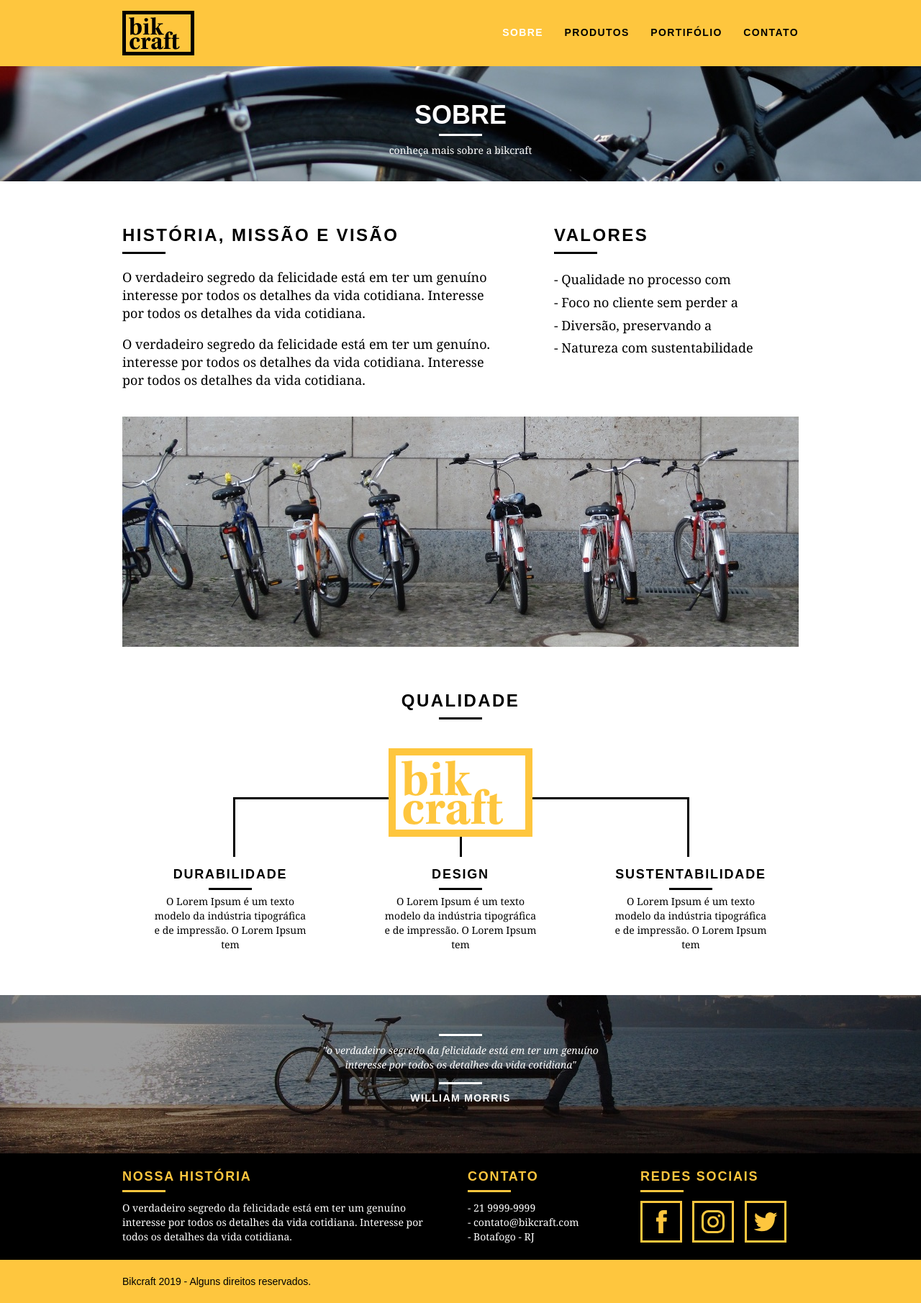
After one commit to Evaldo-Gomes/webdesign_origamid, a PHP site: page /sobre.html in a window 1280 px wide. The commit adds this page. Shown: the whole page at 72% size. Run offline with PHP 8.4, Linux system fonts and the light colour scheme.

Commit message:
Aula 5-1-9 Sobre

```diff
--- /dev/null
+++ b/web/css/sobre.css
@@ -0,0 +1,26 @@
+.interna_sobre {
+    background: url("../img/bg-sobre.jpg") no-repeat center;
+}
+
+.missao_sobre {
+    padding-top: 60px;
+}
+
+.missao_sobre p {
+    font-size: 18px;
+    line-height: 25px;
+    margin-bottom: 1em;
+    padding-right: 60px;
+}
+
+.missao_sobre ul li {
+    font-family: Georgia, "Times New Roman", serif;
+    font-size: 18px;
+    line-height: 30px;
+    margin-bottom: 0.1em;
+    padding-right: 60px;
+}
+
+.foto-equipe {
+    padding-top: 20px;
+}
--- a/web/css/style.css
+++ b/web/css/style.css
@@ -56,6 +56,26 @@ img {
     margin: 8px auto;
 }
 
+.subtitulo-interno {
+    font-weight: bold;
+    font-size: 24px;
+    line-height: 30px;
+    font-weight: bold;
+    letter-spacing: 0.1em;
+    color: black;
+    text-transform: uppercase;
+    margin-bottom: 20px;
+}
+
+.subtitulo-interno:after {
+    content: "";
+    display: block;
+    width: 60px;
+    height: 3px;
+    background: #000;
+    margin: 8px 0;
+}
+
 
 /**************************** Header */
 
@@ -93,6 +113,13 @@ img {
 }
 
 .header_menu ul li a:hover {
+    color: #fff;
+}
+
+
+/* PARA DESTACAR A PÁGINA ATUAL */
+
+.header_menu ul li a.menu_ativo {
     color: #fff;
 }
 
@@ -145,6 +172,35 @@ img {
     font-weight: bold;
     font-size: 14px;
     letter-spacing: 0.1em;
+}
+
+
+/**************************** Introdução Interna */
+
+.introducao-interna {
+    width: 100%;
+    margin-top: 92px;
+    height: 160px;
+    background-size: cover;
+    text-align: center;
+    color: #fff;
+    padding-top: 47px;
+}
+
+.introducao-interna h1 {
+    font-weight: bold;
+    text-transform: uppercase;
+    font-size: 36px;
+}
+
+.introducao-interna h1:after {
+    /* PSEUDO-CLASSES */
+    content: "";
+    display: block;
+    width: 60px;
+    height: 3px;
+    background: #fff;
+    margin: 6px auto 10px auto;
 }
 
 
@@ -265,6 +321,10 @@ img {
 
 .qualidade_lista {
     padding-top: 20px;
+    /* overflow para limpar o float logo após a lista
+    isto não foi necessário no index
+    clear-fix (limpar a flutuação)*/
+    overflow: auto;
 }
 
 .qualidade_lista li {
--- /dev/null
+++ b/web/sobre.html
@@ -0,0 +1,141 @@
+<!DOCTYPE html>
+<html lang="pt-br">
+
+<head>
+    <meta charset="utf-8">
+    <title>Bikcraft - Sobre</title>
+    <link rel="stylesheet" href="css/normalize.css">
+    <link rel="stylesheet" href="css/reset.css">
+    <link rel="stylesheet" href="css/grid.css">
+    <link rel="stylesheet" href="css/style.css">
+    <link rel="stylesheet" href="css/sobre.css">
+</head>
+
+<body>
+    <header class="header">
+        <div class="container">
+            <a href="index.html" class="grid-4">
+                <img src="img/bikcraft.svg" alt="Bikcraft">
+            </a>
+            <nav class="grid-12 header_menu">
+                <ul>
+                    <!-- Menu Ativo - Destaca a página atual -->
+                    <li><a href="sobre.html" class="menu_ativo">Sobre</a></li>
+                    <li><a href="produtos.html">Produtos</a></li>
+                    <li><a href="portifolio.html">Portifólio</a></li>
+                    <li><a href="contato.html">Contato</a></li>
+                </ul>
+            </nav>
+        </div>
+    </header>
+
+    <!-- Fecha Header -->
+
+    <section class="introducao-interna interna_sobre">
+        <div class="container">
+            <h1>Sobre</h1>
+            <p>conheça mais sobre a bikcraft</p>
+        </div>
+    </section>
+
+    <!-- Fecha Introdução Interna -->
+
+    <section class="missao_sobre container">
+        <div class="grid-10">
+            <h2 class="subtitulo-interno">História, Missão e Visão</h2>
+            <p>O verdadeiro segredo da felicidade está em ter um genuíno interesse por todos os detalhes da vida cotidiana. Interesse por todos os detalhes da vida cotidiana.</p>
+            <p>O verdadeiro segredo da felicidade está em ter um genuíno. interesse por todos os detalhes da vida cotidiana. Interesse por todos os detalhes da vida cotidiana.</p>
+        </div>
+
+        <div class="grid-6">
+            <h2 class="subtitulo-interno">Valores</h2>
+            <ul>
+                <li>- Qualidade no processo com</li>
+                <li>- Foco no cliente sem perder a</li>
+                <li>- Diversão, preservando a</li>
+                <li>- Natureza com sustentabilidade</li>
+            </ul>
+        </div>
+
+        <div class="grid-16 foto-equipe">
+            <img src="img/equipe-bikcraft.jpg" alt="Equipe Bikecraft">
+        </div>
+    </section>
+
+    <section class="qualidade container">
+        <h2 class="subtitulo">Qualidade</h2>
+        <img src="img/bikcraft-qualidade.svg" alt="Bikcraft">
+        <ul class="qualidade_lista">
+            <li class="grid-1-3">
+                <h3>Durabilidade</h3>
+                <p>O Lorem Ipsum é um texto modelo da indústria tipográfica e de impressão. O Lorem Ipsum tem</p>
+            </li>
+            <li class="grid-1-3">
+                <h3>Design</h3>
+                <p>O Lorem Ipsum é um texto modelo da indústria tipográfica e de impressão. O Lorem Ipsum tem</p>
+            </li>
+            <li class="grid-1-3">
+                <h3>Sustentabilidade</h3>
+                <p>O Lorem Ipsum é um texto modelo da indústria tipográfica e de impressão. O Lorem Ipsum tem</p>
+            </li>
+        </ul>
+    </section>
+
+    <!-- Fecha Qualidade -->
+
+    <section class="quebra">
+        <blockquote class="quote-externo container">
+            <p>"o verdadeiro segredo da felicidade está em ter um genuíno interesse por todos os detalhes da vida cotidiana"</p>
+            <cite>WILLIAM MORRIS</cite>
+        </blockquote>
+    </section>
+
+    <!-- Fecha Quebra -->
+    <footer>
+        <div class="footer">
+            <!-- Fundo preto a 100% width -->
+            <div class="container">
+                <!-- Segura todos os elementos -->
+
+                <div class="grid-8 footer_historia">
+                    <h3>Nossa história</h3>
+                    <p>O verdadeiro segredo da felicidade está em ter um genuíno interesse por todos os detalhes da vida cotidiana. Interesse por todos os detalhes da vida cotidiana.</p>
+                </div>
+
+                <div class="grid-4 footer_contato" ">
+                    <h3>Contato</h3>
+                    <ul>
+                        <li>- 21 9999-9999</li>
+                        <li>- contato@bikcraft.com</li>
+                        <li>- Botafogo - RJ</li>
+                    </ul>
+                </div>
+
+                <div class=" grid-4 footer_redes ">
+                    <h3>Redes Sociais</h3>
+                    <ul>
+                        <li>
+                            <a href=" http://facebool.com " target=" _blank "><img src=" img/redes-sociais/facebook.svg " alt=" Facebook "></a>
+                        </li>
+                        <li>
+                            <a href=" http://instagram.com "><img src=" img/redes-sociais/instagram.svg " alt=" Instagram "></a>
+                        </li>
+                        <li>
+                            <a href=" http://twitter.com "><img src=" img/redes-sociais/twitter.svg " alt=" Twitter "></a>
+                        </li>
+                    </ul>
+                </div>
+
+            </div>
+        </div>
+
+        <div class=" copy ">
+                    <div class=" container ">
+                        <p class=" grid-16 ">Bikcraft 2019 - Alguns direitos reservados.</p>
+        </div>
+      </div>
+  </footer>
+
+</body>
+
+</html>
```
